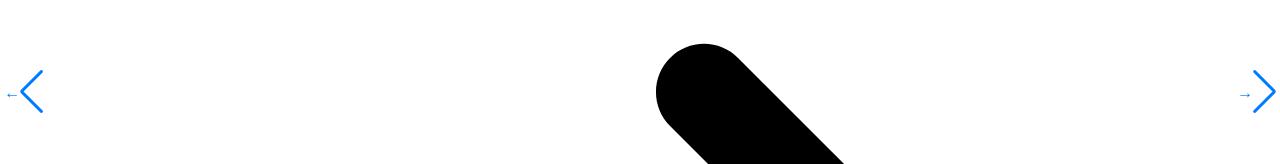
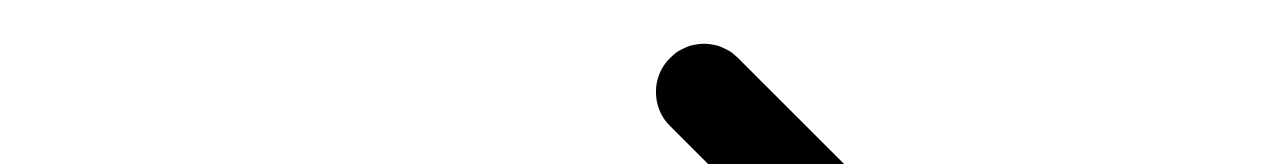
Before and after one commit to ZER-DAY/house2025, a Next.js app: page /details/kd-1250 in a window 1280 px wide. Shown: the part 308-472 px from the top of the page. Built offline with nearby package versions, Linux system fonts and the light colour scheme.

Commit message:
The best

```diff
--- a/src/components/SwiperGallery.tsx
+++ b/src/components/SwiperGallery.tsx
@@ -45,12 +45,6 @@
         </Swiper>
 
         {/* Swiper Navigation Buttons */}
-        <button className="swiper-button-prev absolute top-1/2 left-2 transform -translate-y-1/2 bg-gray-800 text-white rounded-full w-10 h-10 flex items-center justify-center shadow-lg hover:bg-gray-600 z-10">
-          &#8592;
-        </button>
-        <button className="swiper-button-next absolute top-1/2 right-2 transform -translate-y-1/2 bg-gray-800 text-white rounded-full w-10 h-10 flex items-center justify-center shadow-lg hover:bg-gray-600 z-10">
-          &#8594;
-        </button>
       </div>
 
       {/* Thumbnail Images */}
```
